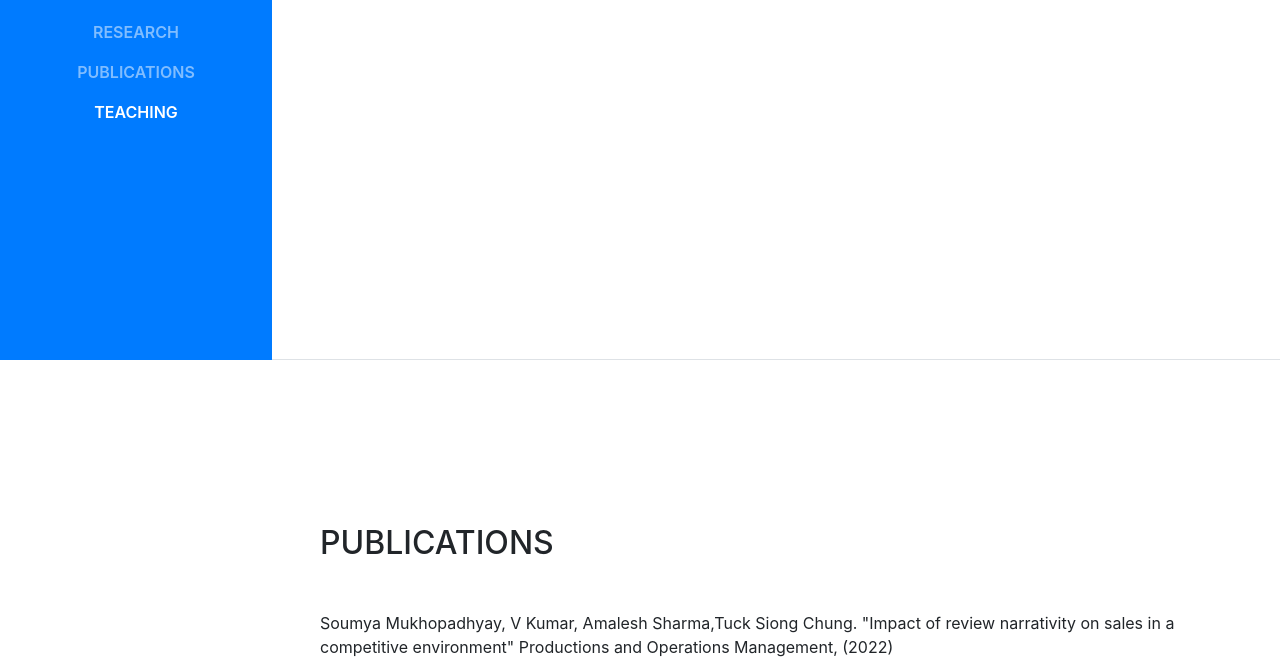
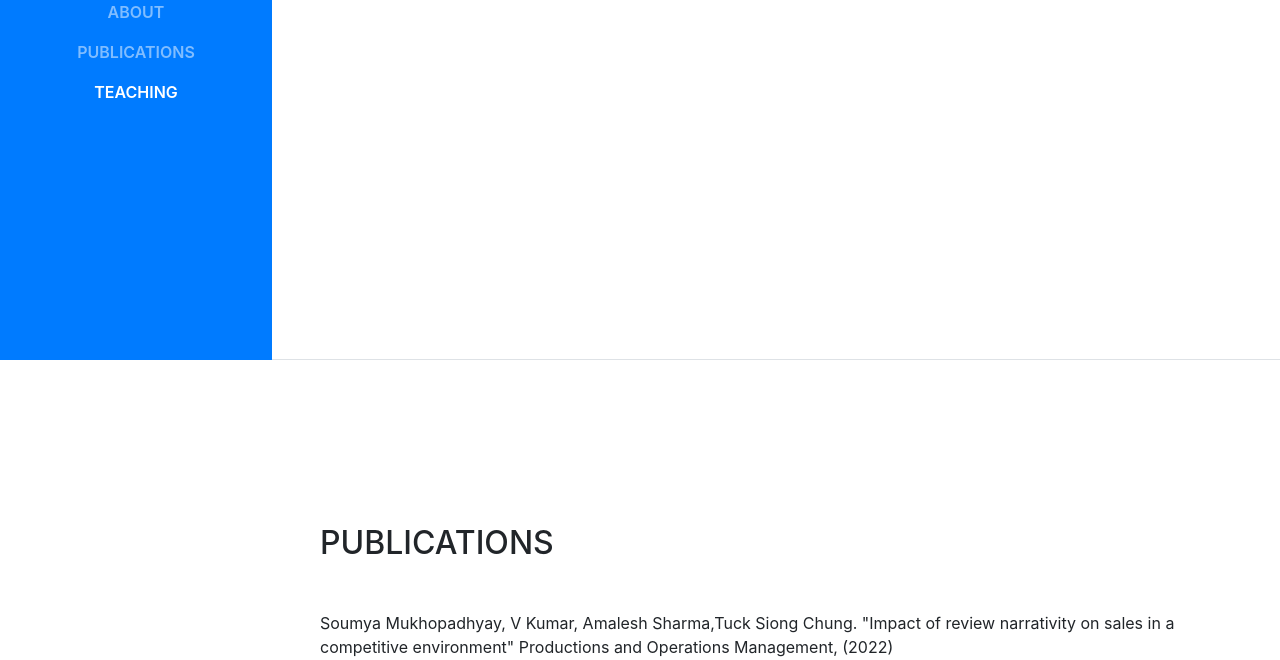
Before and after one commit to sommukh/sommukh.github.io, a website with bundled scripts: page index.html in a window 1280 px wide. Shown: the part 440-1100 px from the top of the page. Built offline with nearby package versions, Linux system fonts and the light colour scheme; a web font is replaced by a local one.

Commit message:
Update index.html

```diff
--- a/index.html
+++ b/index.html
@@ -32,9 +32,6 @@
             <ul class="navbar-nav">
                <li class="nav-item">
                   <a class="nav-link js-scroll-trigger" href="#about">About</a>
-               </li>
-               <li class="nav-item">
-                  <a class="nav-link js-scroll-trigger" href="#research">Research</a>
                </li>
                <li class="nav-item">
                   <a class="nav-link js-scroll-trigger" href="#publications">Publications</a>
```
